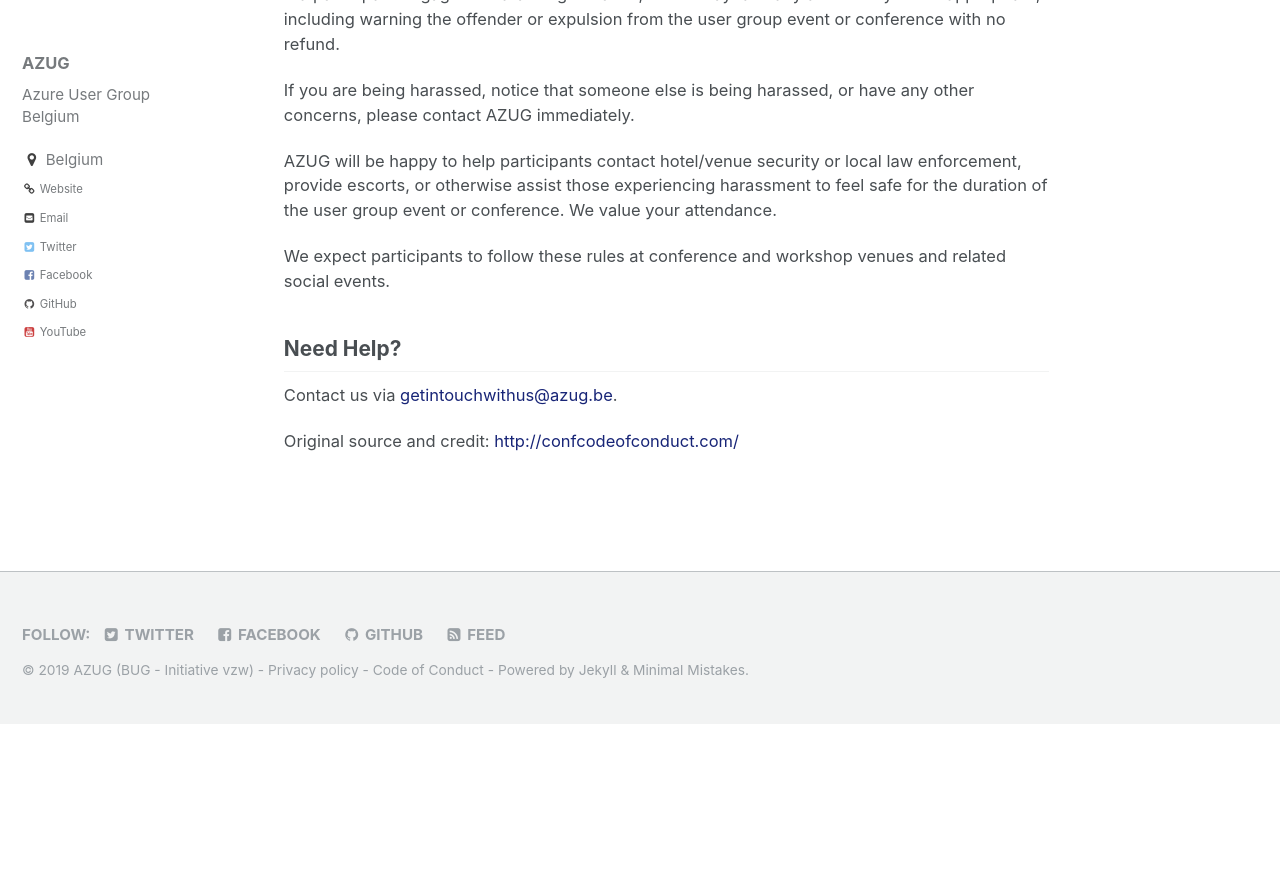
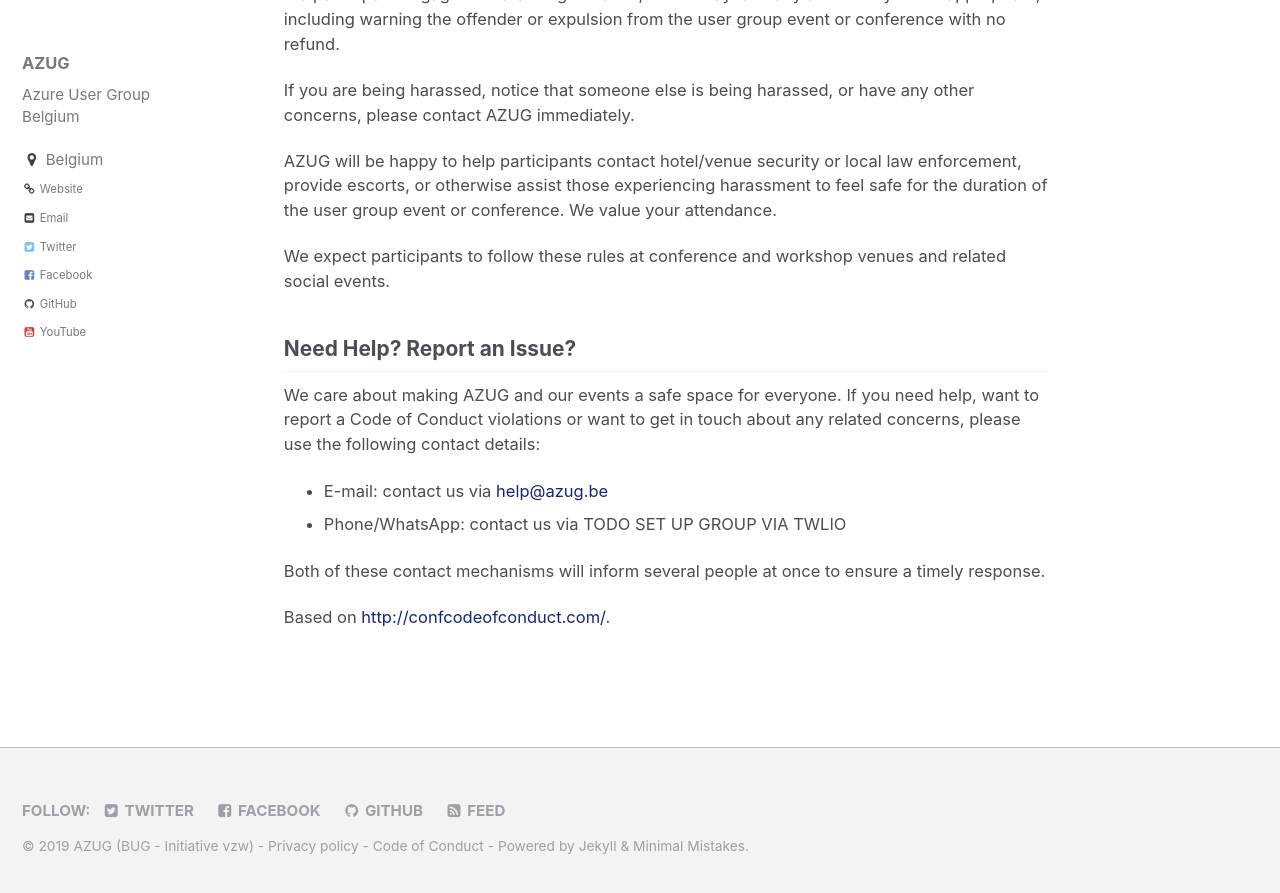
Before and after one commit to AzugBe/azugbe.github.io, a Jekyll site: the page built from _pages/code-of-conduct.md, in a window 1280 px wide and 900 px high, scrolled down 1005 px. Shown: the top 893 px of the window. Built offline with Jekyll 4.4.1, drawn with Linux system fonts in a browser that asks for light colours; comment, search, counter and statistics services are not loaded; before the commit the page ends 1729 px from its top, so only the background shows below that.

Commit message:
WIP - Add contact details/distribution groups to CoC

```diff
--- a/_pages/code-of-conduct.md
+++ b/_pages/code-of-conduct.md
@@ -27,8 +27,13 @@ AZUG will be happy to help participants contact hotel/venue security or local la
 
 We expect participants to follow these rules at conference and workshop venues and related social events.
 
-## Need Help?
+## Need Help? Report an Issue?
 
-Contact us via [getintouchwithus@azug.be](mailto:getintouchwithus@azug.be?subject=Code-of-conduct).
+We care about making AZUG and our events a safe space for everyone. If you need help, want to report a Code of Conduct violations or want to get in touch about any related concerns, please use the following contact details:
 
-Original source and credit: [http://confcodeofconduct.com/](http://confcodeofconduct.com/)
+* E-mail: contact us via [help@azug.be](mailto:help@azug.be?subject=Code-of-conduct)
+* Phone/WhatsApp: contact us via TODO SET UP GROUP VIA TWLIO
+
+Both of these contact mechanisms will inform several people at once to ensure a timely response.
+
+Based on [http://confcodeofconduct.com/](http://confcodeofconduct.com/).
```
